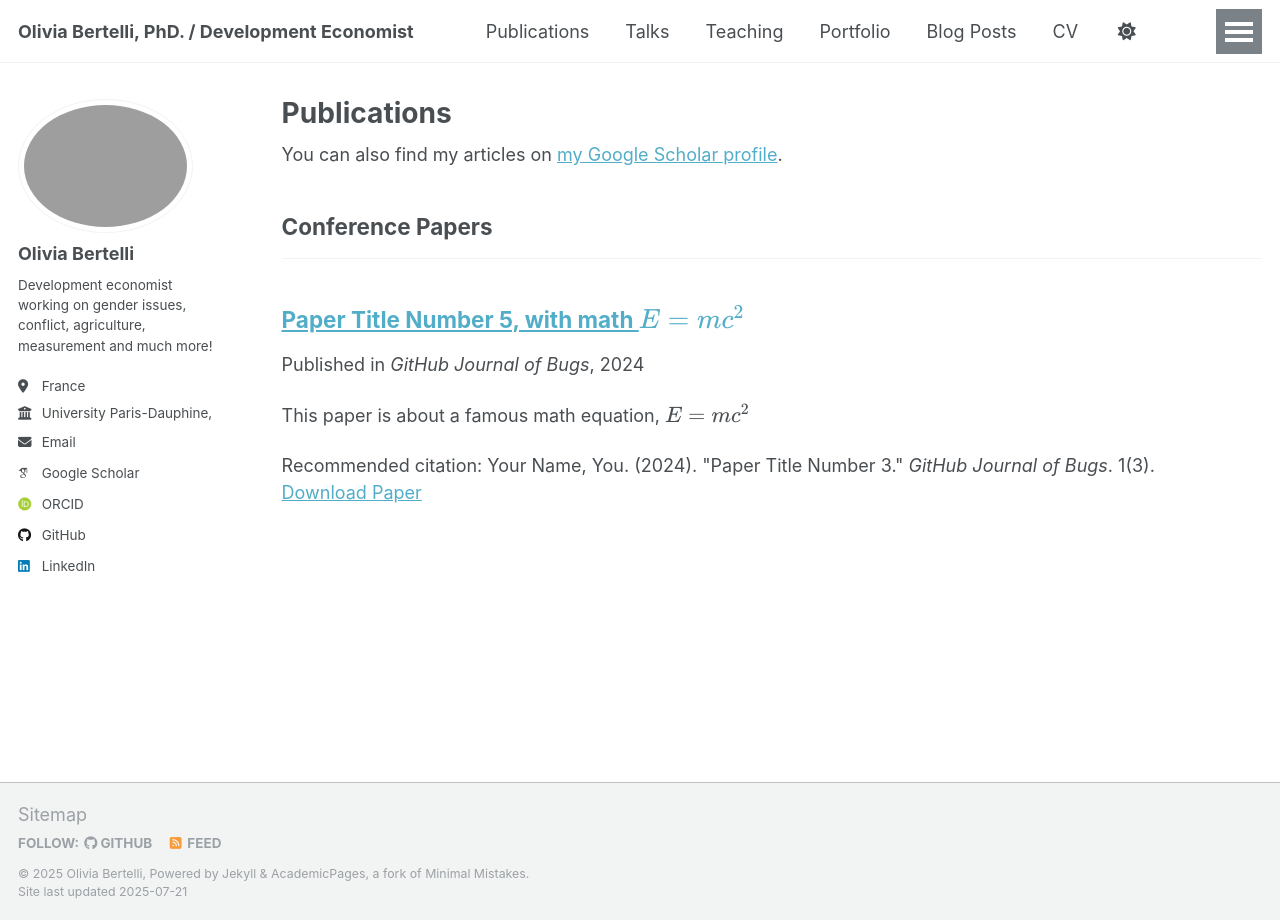
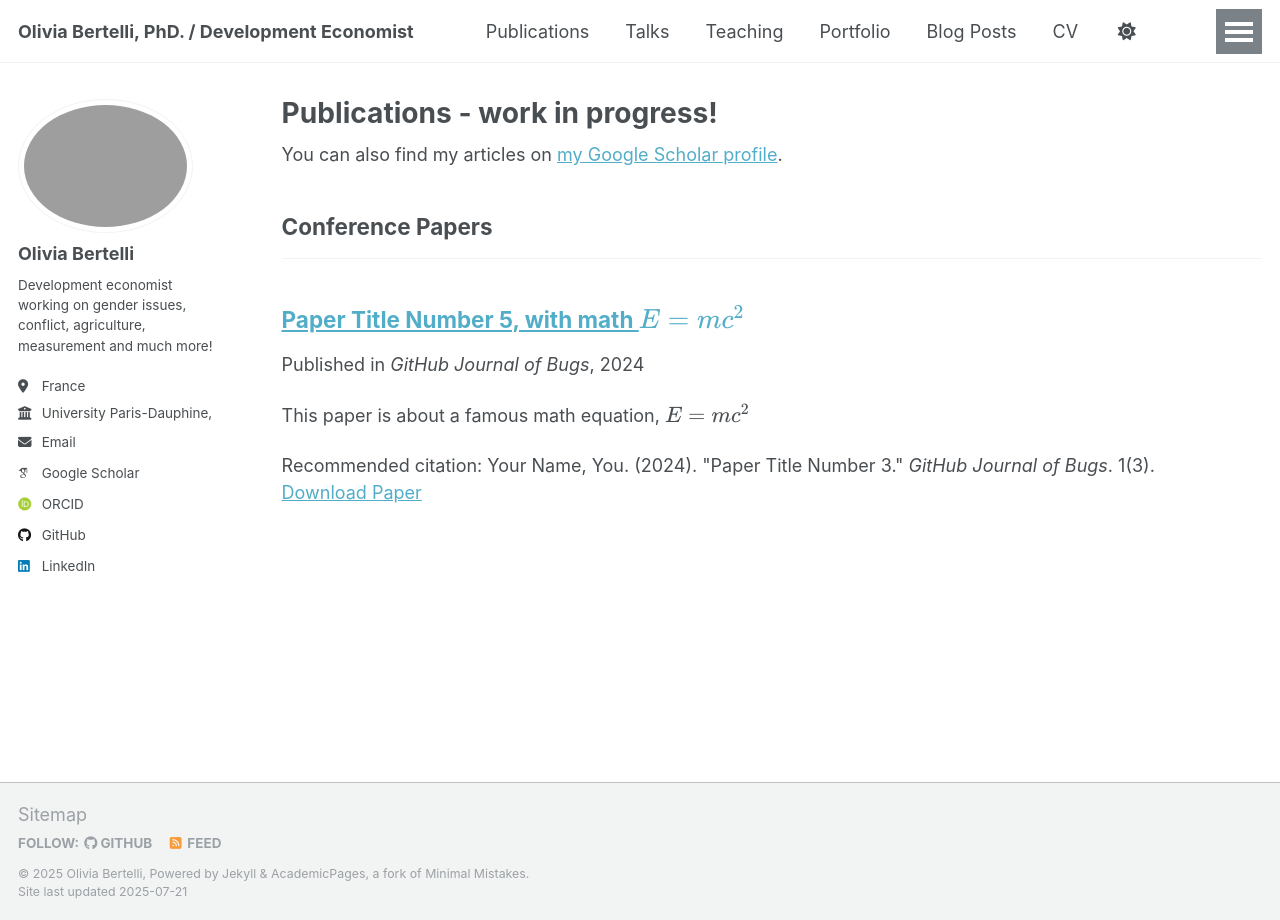
Before and after one commit to OliviaBrtl/OliviaBertelli.github.io, a Jekyll site: the page built from _pages/publications.html, in a window 1280 px wide. Built offline with Jekyll 4.4.1, drawn with Linux system fonts in a browser that asks for light colours; some web fonts are replaced; a script that is not in the unit is left out.

Commit message:
Update publications.html

```diff
--- a/_pages/publications.html
+++ b/_pages/publications.html
@@ -1,6 +1,6 @@
 ---
 layout: archive
-title: "Publications"
+title: "Publications - work in progress!"
 permalink: /publications/
 author_profile: true
 ---
```
